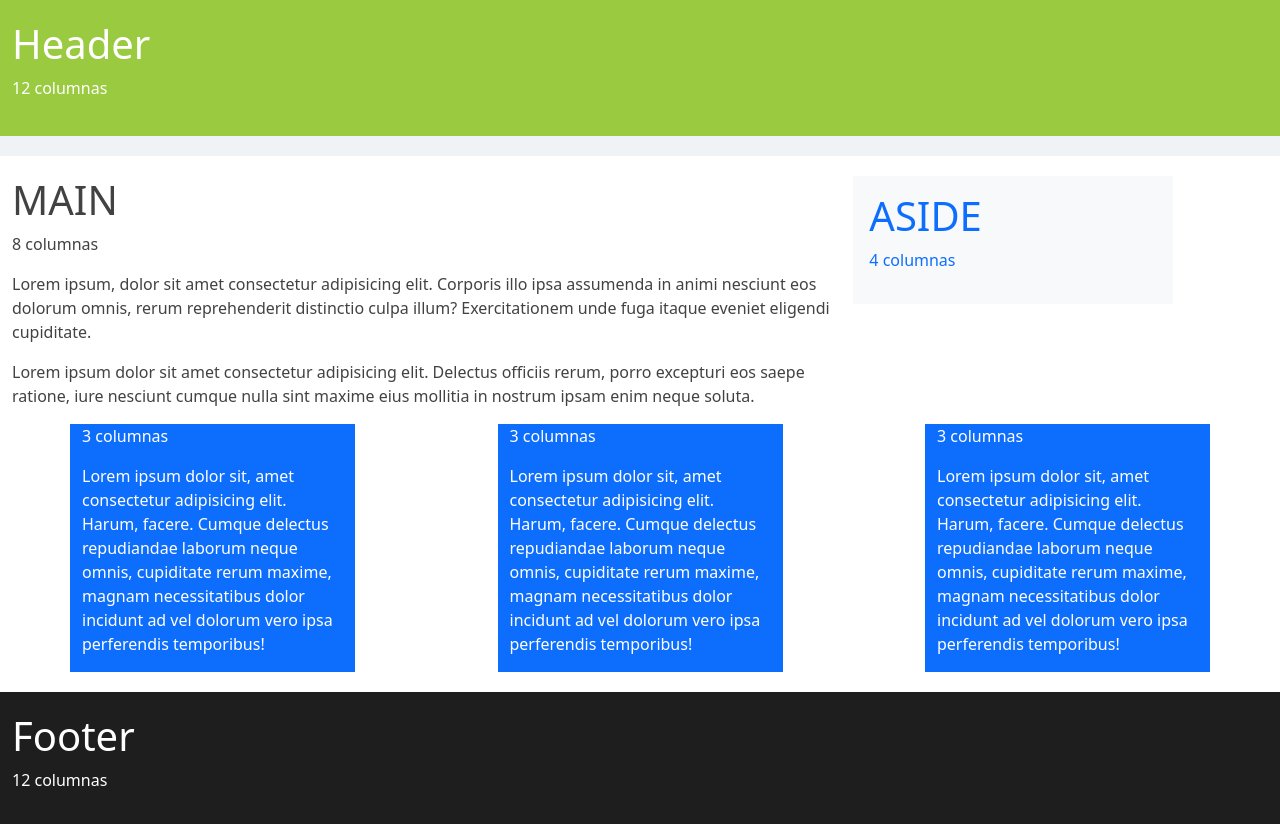
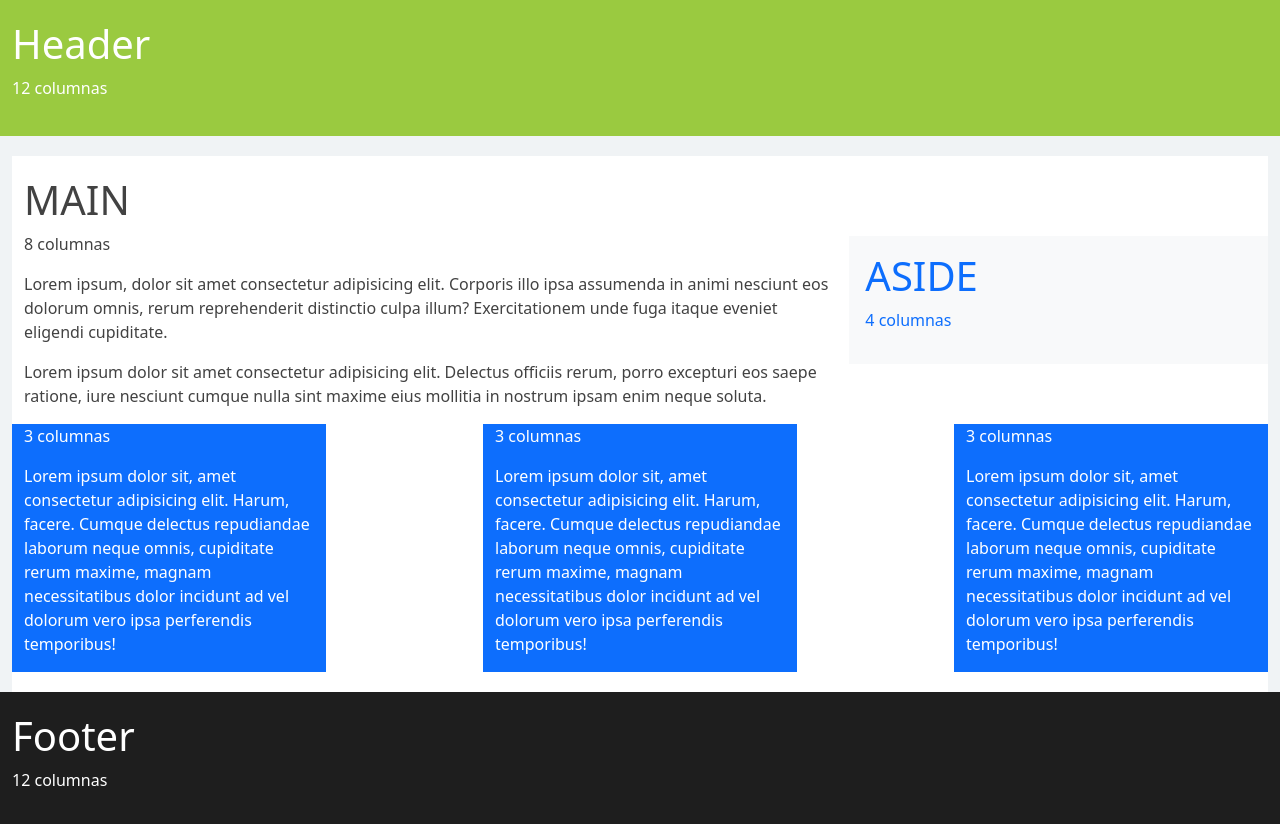
Before and after one commit to reyes-art-car/grid-bootstrap, a website: page index.html in a window 1280 px wide. Drawn offline with nearby package versions, Linux system fonts and the light colour scheme.

Commit message:
commit columnas y aside alineados

```diff
--- a/index.html
+++ b/index.html
@@ -12,29 +12,32 @@
 </head>
 
 <body>
-	<!--llamadad e navbar-->
+	<!--llamada de navbar-->
 	<div id="navbar"></div>
 
-	<main class="container-fluid">
+	<div class="container-fluid">
+		<main class="container-fluid bg-white">
 			<div class="row align-items-start">
-			<div class="col-8">
+				<div class="col-12 col-lg-8">
 					<h1>MAIN</h1>
 					<p>8 columnas</p>
 					<p>Lorem ipsum, dolor sit amet consectetur adipisicing elit. Corporis illo ipsa assumenda in animi
 						nesciunt eos dolorum omnis, rerum reprehenderit distinctio culpa illum? Exercitationem unde fuga
 						itaque eveniet eligendi cupiditate.</p>
-				<p>Lorem ipsum dolor sit amet consectetur adipisicing elit. Delectus officiis rerum, porro excepturi eos
+					<p>Lorem ipsum dolor sit amet consectetur adipisicing elit. Delectus officiis rerum, porro excepturi
+						eos
 						saepe ratione, iure nesciunt cumque nulla sint maxime eius mollitia in nostrum ipsam enim neque
 						soluta.</p>
 				</div>
-			<div class="col-3 bg-light text-primary p-3">
+				<div class="col-12 col-lg-4 bg-light text-primary p-3 text-left align-self-center">
 					<h1>ASIDE</h1>
 					<p>4 columnas</p>
 				</div>
+
 			</div>
 
-		<div class="container">
-			<div class="row align-items-start justify-content-between">
+
+			<div class="row justify-content-between">
 				<div class="col-3 bg-primary text-white">
 					<p>3 columnas</p>
 					<p>Lorem ipsum dolor sit, amet consectetur adipisicing elit. Harum, facere. Cumque delectus
@@ -64,9 +67,9 @@
 
 	</main>
 
-	<!--llamadad e footer-->
+
+	<!--llamada de footer-->
 	<div id="footer"></div>
-
 	<!--llamadas de scripts-->
 	<script src="https://cdn.jsdelivr.net/npm/bootstrap@5.3.3/dist/js/bootstrap.bundle.min.js"></script>
 	<script src="js/bootstrap.bundle.min.js"></script>
```
Lines whose indentation alone changed are shown as unchanged.
